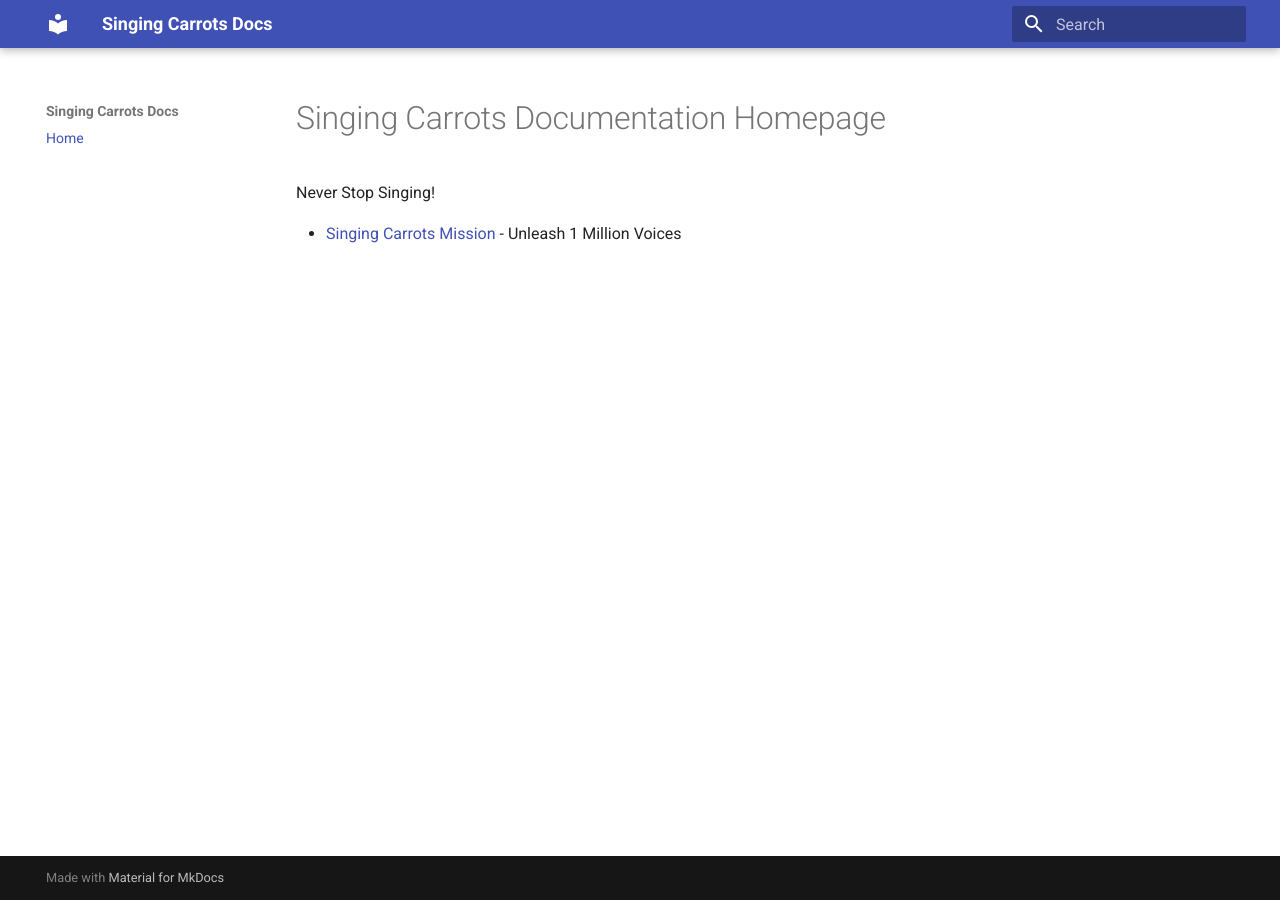
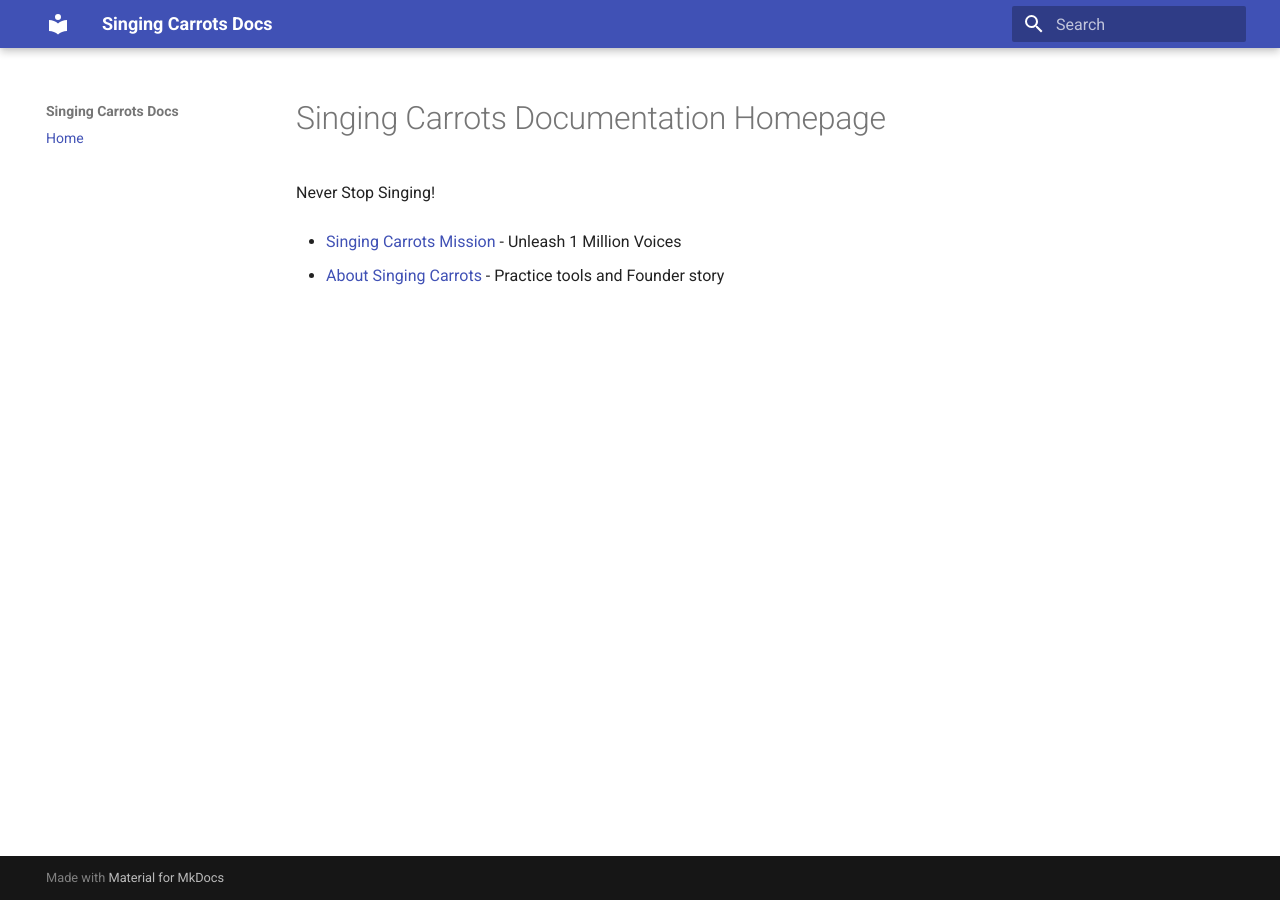
Before and after one commit to singingcarrots/docs, an MkDocs documentation site: the page built from docs/index.md, in a window 1280 px wide. Built offline with MkDocs 1.6.1 and Material for MkDocs 9.7.7, drawn with Linux system fonts in a browser that asks for light colours.

Commit message:
Update Pages “index”

```diff
--- a/docs/index.md
+++ b/docs/index.md
@@ -6,4 +6,6 @@
 
 Never Stop Singing!
 
-* [Singing Carrots Mission](/singing-carrots-mission-page) - Unleash 1 Million Voices
+* [Singing Carrots Mission](https://singingcarrots.com/docs/singing-carrots-mission-page) - Unleash 1 Million Voices
+
+* [About Singing Carrots](https://singingcarrots.com/docs/about-singing-carrots) - Practice tools and Founder story
```
